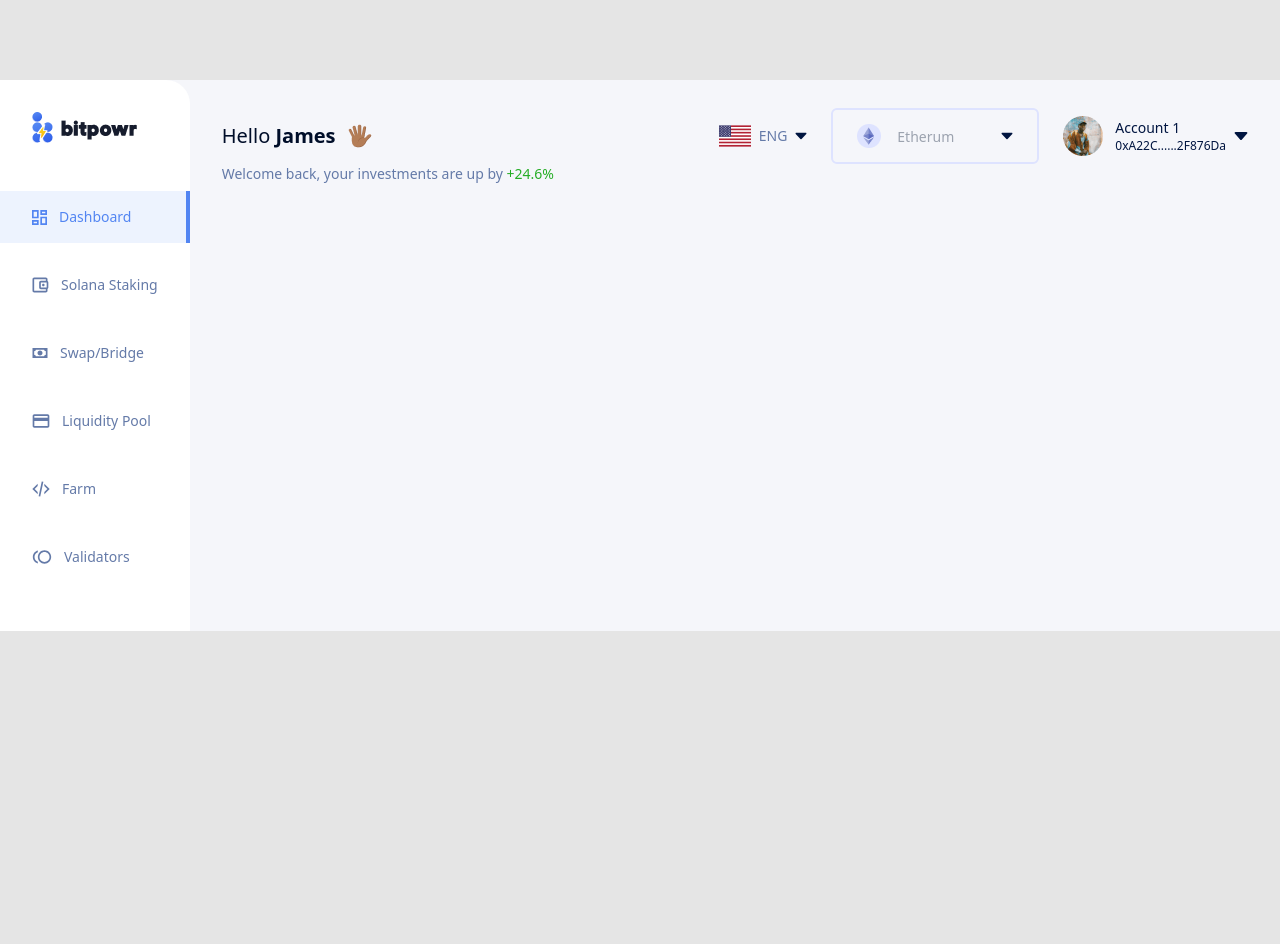
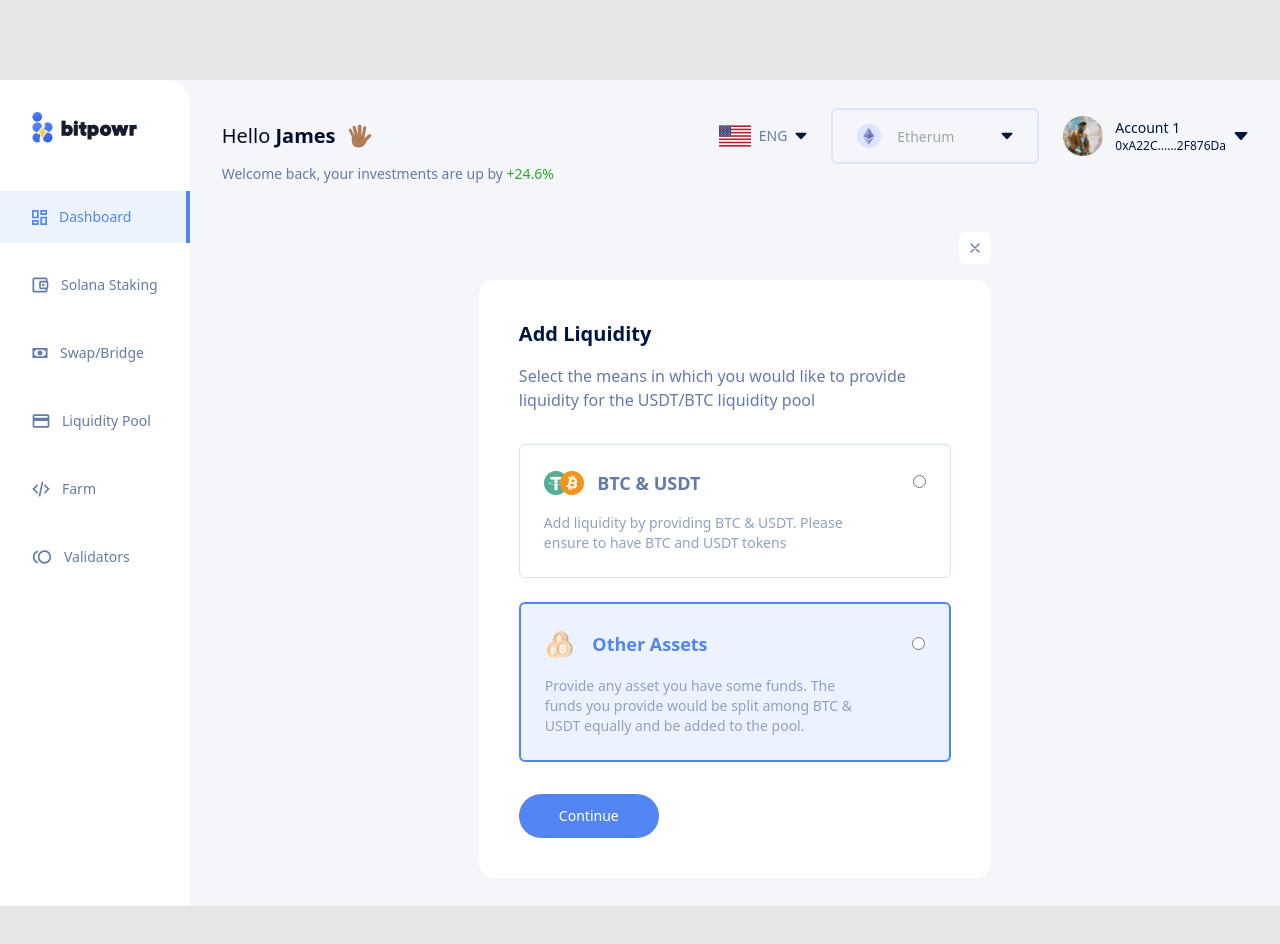
Before and after one commit to Phosah/bitpowr, a Vue app: page /addliquidity in a window 1280 px wide. Shown: the top 944 px of the page. Before the commit the page ends 800 px from the top, so only its background shows below. Built offline with nearby package versions, Linux system fonts and the light colour scheme.

Commit message:
More updates

```diff
--- a/src/router/index.ts
+++ b/src/router/index.ts
@@ -9,7 +9,8 @@ import SwapBridge from '../views/SwapBridge.vue'
 import Settings from '../views/Settings.vue'
 import SwapConfirmation from '../views/SwapConfirmation.vue'
 import ManageList from '../views/ManageList.vue'
-import Liquidity from '../views/Liquidity.vue'
+import LiquidityPool from '../views/LiquidityPool.vue'
+import AddLiquidity from '../views/AddLiquidity.vue'
 
 const router = createRouter({
   history: createWebHistory(import.meta.env.BASE_URL),
@@ -65,9 +66,14 @@ const router = createRouter({
       component: ManageList
     },
     {
-      path: '/liquidity',
-      name: 'liquidity',
-      component: Liquidity
+      path: '/liquiditypool',
+      name: 'LiquidityPool',
+      component: LiquidityPool
+    },
+    {
+      path: '/addliquidity',
+      name: 'AddLiquidity',
+      component: AddLiquidity
     },
   ]
 })
--- /dev/null
+++ b/src/views/AddLiquidity.vue
@@ -0,0 +1,77 @@
+<template>
+    <div class="max-w-lg mx-auto">
+        <div class="flex items-center justify-end mb-4">
+            <div class="w-8 h-8 flex items-center justify-center bg-white rounded-md">
+                <svg
+                    class="w-4 h-4"
+                    fill="none"
+                    stroke="currentColor"
+                    viewBox="0 0 24 24"
+                    xmlns="http://www.w3.org/2000/svg"
+                >
+                    <path
+                        stroke-linecap="round"
+                        stroke-linejoin="round"
+                        stroke-width="2"
+                        d="M6 18L18 6M6 6l12 12"
+                    />
+                </svg>
+            </div>
+        </div>
+        <div class="p-10 bg-white rounded-2xl">
+            <div class="mb-8">
+                <h1 class="mb-4 text-xl font-bold text-brand-blue-3">Add Liquidity</h1>
+                <p
+                    class="text-base"
+                >Select the means in which you would like to provide liquidity for the USDT/BTC liquidity pool</p>
+            </div>
+            <div class="mb-6 p-6 border border-brand-blue-10 rounded-md bg-white">
+                <div class="mb-4 flex items-center space-x-3">
+                    <div class="flex items-center">
+                        <img src="../assets/small-usdt-logo.png" alt="USDT" />
+                        <img
+                            class="transform -translate-x-2"
+                            src="../assets/small-btc-logo.png"
+                            alt="BTC"
+                        />
+                    </div>
+                    <div class="w-full flex items-center justify-between">
+                        <h2 class="text-lg font-bold">BTC & USDT</h2>
+                        <div>
+                            <input class type="radio" name="liquidity" id="liquidity" />
+                        </div>
+                    </div>
+                </div>
+                <p
+                    class="w-10/12 text-[#90A0C2]"
+                >Add liquidity by providing BTC & USDT. Please ensure to have BTC and USDT tokens</p>
+            </div>
+            <div class="mb-8 p-6 border-2 border-brand-blue-1 rounded-md bg-[#ECF2FF]">
+                <div class="mb-4 flex items-center space-x-4">
+                    <div class>
+                        <img src="../assets/other-assets.png" alt="other assets" />
+                    </div>
+                    <div class="w-full flex items-center justify-between">
+                        <h2 class="text-lg text-brand-blue-1 font-bold">Other Assets</h2>
+                        <input type="radio" name="liquidity" id="liquidity" />
+                    </div>
+                </div>
+                <p
+                    class="w-10/12 text-[#90A0C2]"
+                >Provide any asset you have some funds. The funds you provide would be split among BTC & USDT equally and be added to the pool.</p>
+            </div>
+            <button class="px-10 py-3 text-white text-center bg-brand-blue-1 rounded-full">Continue</button>
+        </div>
+    </div>
+</template>
+
+<script lang="ts">
+import { defineComponent } from 'vue'
+
+export default defineComponent({
+    name: "AddLiquidity",
+    setup() {
+
+    },
+})
+</script>
--- a/src/views/Liquidity.vue
+++ b/src/views/LiquidityPool.vue
@@ -195,7 +195,7 @@
 import { defineComponent } from 'vue'
 
 export default defineComponent({
-    name: "Liquidity",
+    name: "LiquidityPool",
     components: {},
     setup() {
 
```
Also changed, not shown: src/assets/other-assets.png (added).
